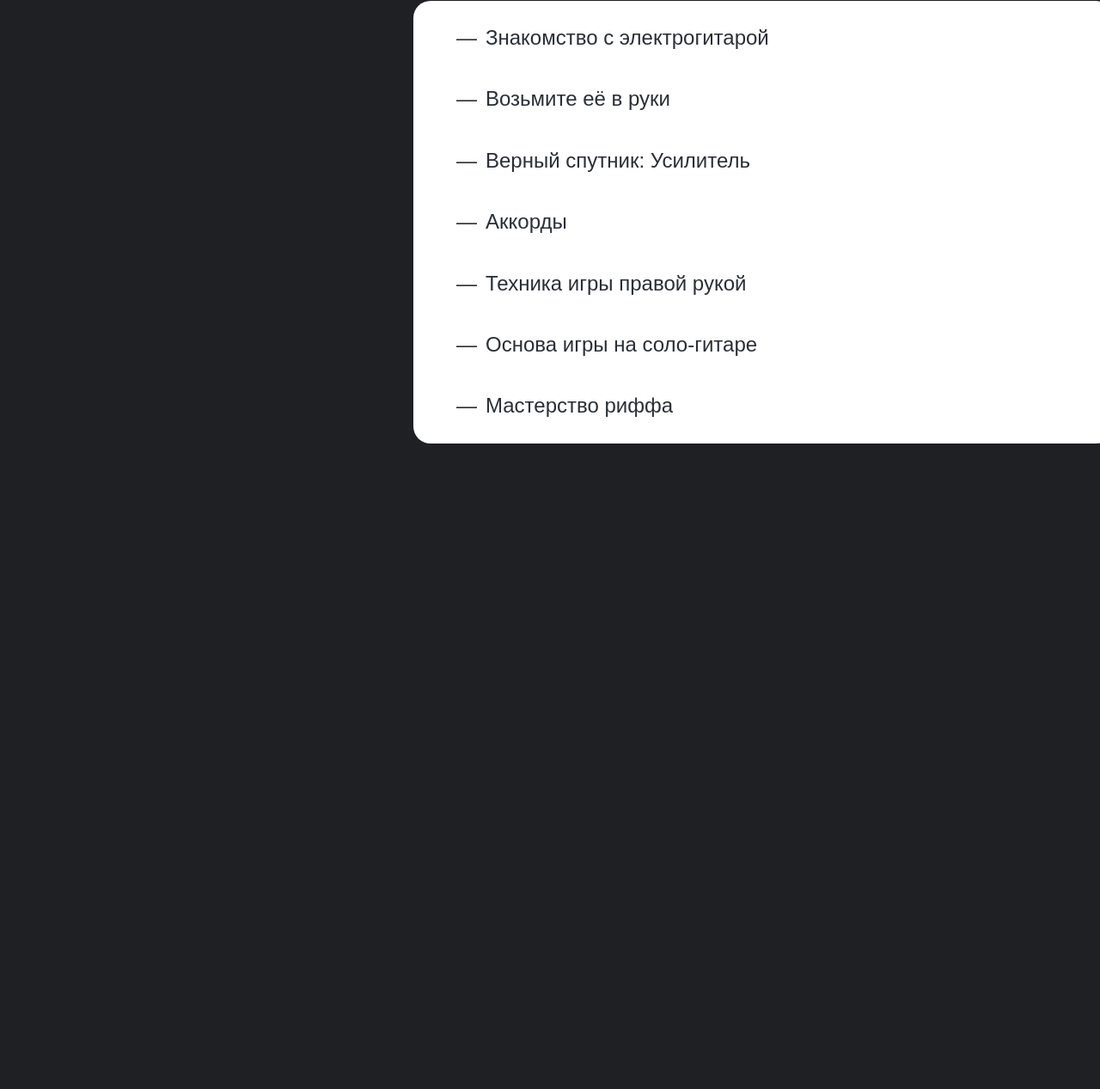
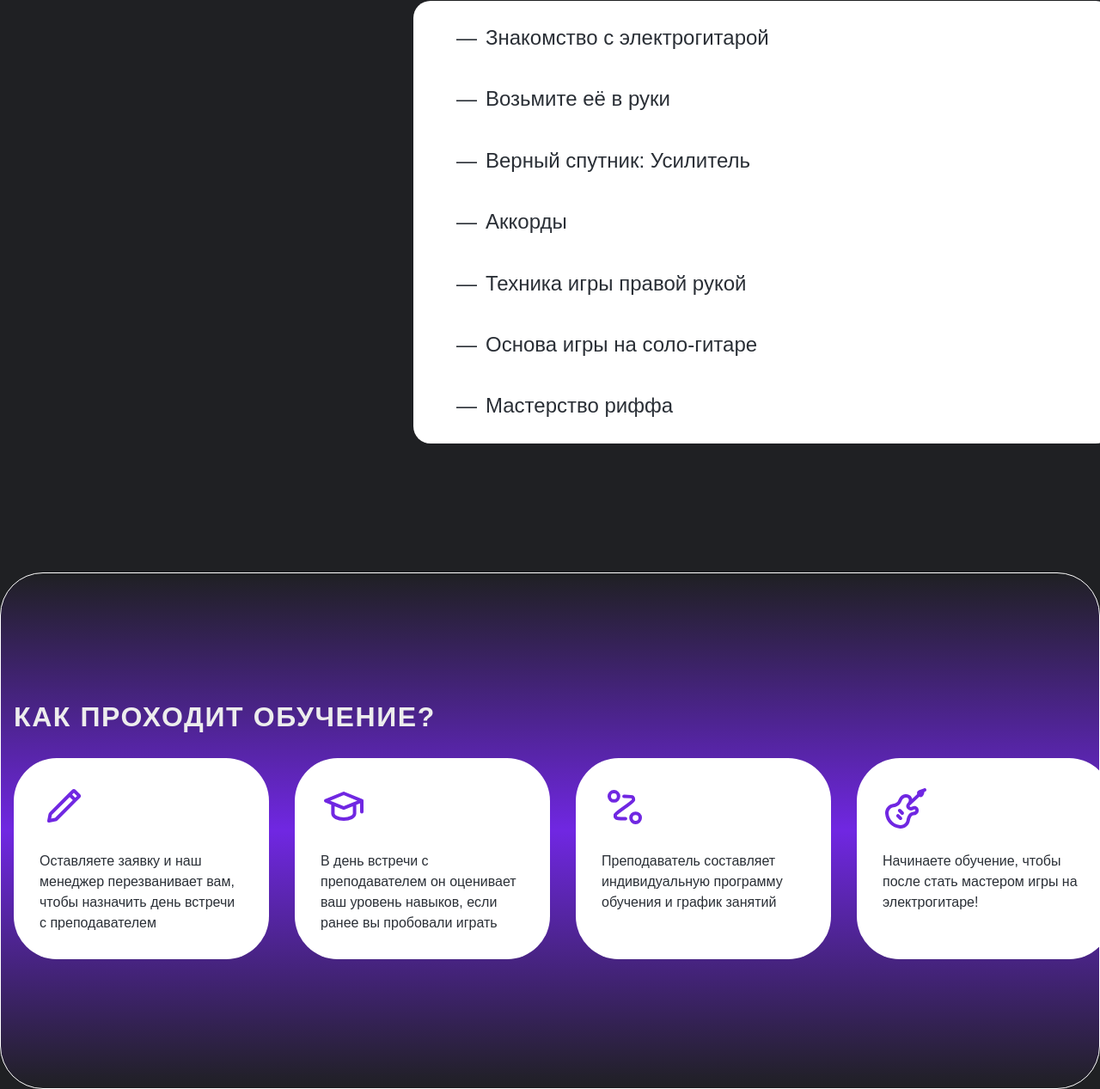
Before and after one commit to Irina-dia/FrontendBlok-Module02-Guitar, a website built with webpack: page src/index.html in a window 1280 px wide. Shown: the part 2214-3481 px from the top of the page at 86% size. Before the commit the page ends 2730 px from the top, so only its background shows below. Built offline with nearby package versions, Linux system fonts and the light colour scheme; a web font is replaced by a local one.

Commit message:
feat: add information block

```diff
--- a/src/index.html
+++ b/src/index.html
@@ -155,5 +155,29 @@
             </div>
         </div>
     </section>
+    <section class="section steps">
+        <div class="container">
+            <h2 class="title title_type-second title_32">Как проходит обучение?</h2>
+            <ul class="list steps__list">
+                <li class="steps__item">
+                    <img src="./images/ui/pencil.svg" alt="pencil" class="steps__item-img">
+                    <p class="steps__item-text">Оставляете заявку и наш менеджер перезванивает вам, чтобы назначить день встречи с преподавателем</p>
+                </li>
+                <li class="steps__item">
+                    <img src="./images/ui/graduate.svg" alt="graduate" class="steps__item-img">
+                    <p class="steps__item-text">В день встречи с преподавателем
+                        он оценивает ваш уровень навыков, если ранее вы пробовали играть</p>
+                </li>
+                <li class="steps__item">
+                    <img src="./images/ui/steps.svg" alt="steps" class="steps__item-img">
+                    <p class="steps__item-text">Преподаватель составляет индивидуальную программу обучения и график занятий</p>
+                </li>
+                <li class="steps__item">
+                    <img src="./images/ui/guitar.svg" alt="guitar" class="steps__item-img">
+                    <p class="steps__item-text">Начинаете обучение, чтобы после стать мастером игры на электрогитаре!</p>
+                </li>
+            </ul>
+        </div>
+    </section>
 </body>
 </html>
--- a/src/styles/main.scss
+++ b/src/styles/main.scss
@@ -42,6 +42,9 @@ $gray: #ededed;
 $accent: #7027e2;
 
 $tr: .3s;
+
+$br-min: 20px;
+$br-max: 50px;
 
 body {
     margin: 0;
@@ -196,7 +199,7 @@ p {
     padding: 100px 50px;
     background: url(../images/bg-banner.jpg) no-repeat;
     background-size: cover;
-    border-radius: 50px;
+    border-radius: $br-max;
 
     &__main {
         flex-basis: 60%;
@@ -218,7 +221,7 @@ p {
         color: $light;
         background: $accent;
         border: 1px solid $accent;
-        border-radius: 20px;
+        border-radius: $br-min;
         cursor: pointer;
         transition: $tr;
         @media(hover: hover) {
@@ -348,7 +351,7 @@ p {
     gap: 16px;
     padding: 30px;
     border: 1px solid $light;
-    border-radius: 20px;
+    border-radius: $br-min;
     position: relative;
 
     &__text {
@@ -399,7 +402,7 @@ p {
         font-size: 24px;
         color: $gray;
         border: 1px solid $gray;
-        border-radius: 50px;
+        border-radius: $br-max;
         &::before {
             content: '';
             display: block;
@@ -494,7 +497,7 @@ p {
         height: 707px;
         background-color: $dark;
         border: 1px solid $dark;
-        border-radius: 50px;
+        border-radius: $br-max;
         position: relative;
         overflow: hidden;
         transition: $tr;
@@ -571,7 +574,8 @@ p {
         color: $accent;
         background: $light;
         box-sizing: border-box;
-        border-radius: 20px;
+        border: none;
+        border-radius: $br-min;
 
         &::after {
             content: '';
@@ -595,7 +599,7 @@ p {
         max-height: 0;
         background: $light;
         box-sizing: border-box;
-        border-radius: 20px;
+        border-radius: $br-min;
         overflow: hidden;
         transition: max-height 0.2s ease-out;
     }
@@ -616,8 +620,46 @@ p {
         font-size: 24px;
         color: $dark;
 
+        /* & + & {
+            margin-bottom: 45px;
+        } */
+
         &::before {
             content: '—';
         }
     }
 }
+
+.steps {
+    margin-top: 150px;
+    padding: 150px 0;
+    border: 1px solid $light;
+    border-radius: $br-max;
+    background: linear-gradient(180deg, #1f2023 0%, #7027e2 50%, #1f2023 100%);
+
+    &__list {
+        margin-top: 50px;
+        display: grid;
+        grid-template-columns: repeat(4, 1fr);
+        gap: 30px;
+    }
+
+    &__item {
+        padding: 30px;
+        background: $light;
+        border-radius: $br-max;
+
+        &-text {
+            margin-top: 20px;
+            font-size: 16px;
+            line-height: 1.5;
+            color: $dark;
+        }
+    }
+}
+
+.list {
+    margin: 0;
+    padding: 0;
+    list-style-type: none;
+}
```
Also changed, not shown: src/images/ui/graduate.svg (added), src/images/ui/guitar.svg (added), src/images/ui/pencil.svg (added), src/images/ui/steps.svg (added).
